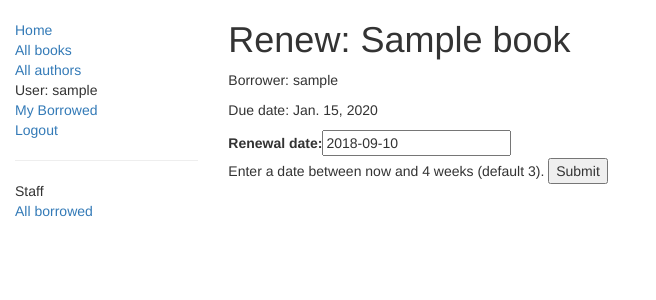
After one commit to luisarns/locallibrary, a Django app: page /catalog/book/00000000-0000-0000-0000-000000000001/renew/ in a window 1280 px wide. The commit adds this page. Shown: the top 300 px of the page, without its empty margins (0-656 px from the left). Run offline with Django 3.2, Linux system fonts and the light colour scheme; a user stored in the database is signed in; tables that the repository leaves empty hold one stand-in row (values such as "Sample post"); some libraries are stand-ins or nearby versions.

Commit message:
Created form and view for renew the book instance

```diff
--- /dev/null
+++ b/catalog/forms.py
@@ -0,0 +1,25 @@
+import datetime
+
+from django import forms
+from django.core.exceptions import ValidationError
+from django.utils.translation import ugettext_lazy as _
+
+
+class RenewBookForm(forms.Form):
+    renewal_date = forms.DateField(
+        help_text="Enter a date between now and 4 weeks (default 3).")
+
+    def clean_renewal_date(self):
+        data = self.cleaned_data['renewal_date']
+
+        # Check if a date is not in the past.
+        if data < datetime.date.today():
+            raise ValidationError(_('Invalid date - renewal in past'))
+
+        # Check if a date is in the allowed range (+4 weeks from today).
+        if data > datetime.date.today() + datetime.timedelta(weeks=4):
+            raise ValidationError(
+                _('Invalid date - renewal more than 4 weeks ahead'))
+
+        # Remember to always return the cleaned data.
+        return data
--- a/catalog/templates/base_generic.html
+++ b/catalog/templates/base_generic.html
@@ -42,7 +42,7 @@
                     {% if perms.catalog.can_mark_returned %}
                         <hr>
                         <li>Staff</li>
-                        <li><a href="{% url 'borrowed' %}">All borrowed</a></li>
+                        <li><a href="{% url 'all-borrowed' %}">All borrowed</a></li>
                     {%endif %}
                 </ul>
                 {% endblock %}
--- /dev/null
+++ b/catalog/templates/catalog/book_renew_librarian.html
@@ -0,0 +1,13 @@
+{% extends "base_generic.html" %}
+
+{% block content %}
+<h1>Renew: {{ book_instance.book.title }}</h1>
+<p>Borrower: {{ book_instance.borrower }}</p>
+<p {% if book_instance.is_overdue %} class="text-danger" {% endif %}>Due date: {{ book_instance.due_back }} </p>
+
+<form action="" method="post">
+    {% csrf_token %}
+    {{ form.as_table }}
+    <input type="submit" value="Submit">
+</form>
+{% endblock %}
--- a/catalog/templates/catalog/bookinstance_list_borrowed.html
+++ b/catalog/templates/catalog/bookinstance_list_borrowed.html
@@ -8,6 +8,7 @@
       {% for bookinst in bookinstance_list %}
       <li class="{% if bookinst.is_overdue %}text-danger{% endif %}">
         <a href="{% url 'book-detail' bookinst.book.pk %}">{{bookinst.book.title}}</a> ({{ bookinst.due_back }}) - {{bookinst.borrower}}
+        {% if perms.catalog.can_mark_returned %}- <a href="{% url 'renew-book-librarian' bookinst.id %}">Renew</a>  {% endif %}
       </li>
       {% endfor %}
     </ul>
--- a/catalog/urls.py
+++ b/catalog/urls.py
@@ -9,5 +9,7 @@ urlpatterns = [
     path('authors/', views.AuthorListView.as_view(), name='authors'),
     path('author/<int:id>', views.AuthorDetailView.as_view(), name='author-detail'),
     path('mybooks/', views.LoanedBooksByUserListView.as_view(), name='my-borrowed'),
-    path('borrowed/', views.LoanedBooksListView.as_view(), name='borrowed'),
+    path('borrowed/', views.LoanedBooksListView.as_view(), name='all-borrowed'),
+    path('book/<uuid:pk>/renew/', views.renew_book_librarian,
+         name='renew-book-librarian'),
 ]
--- a/catalog/views.py
+++ b/catalog/views.py
@@ -1,7 +1,13 @@
-from django.shortcuts import render
+import datetime
+
+from django.shortcuts import render, get_object_or_404
 from django.views import generic
+from django.contrib.auth.decorators import permission_required
 from django.contrib.auth.mixins import LoginRequiredMixin, PermissionRequiredMixin
+from django.http import HttpResponseRedirect
+from django.urls import reverse
 from .models import Book, Author, BookInstance
+from catalog.forms import RenewBookForm
 
 
 # Create your views here.
@@ -68,3 +74,38 @@ def index(request):
 
     # Renderiza la plantilla HTML index.html con los datos en la variable contexto
     return render(request, 'index.html', context=context)
+
+
+@permission_required('catalog.can_mark_returned')
+def renew_book_librarian(request, pk):
+    """View function for renewing a specific BookInstance by librarian."""
+    book_instance = get_object_or_404(BookInstance, pk=pk)
+
+    # If this is a POST request then process the Form data
+    if request.method == 'POST':
+
+        # Create a form instance and populate it with data from the request (binding):
+        book_renewal_form = RenewBookForm(request.POST)
+
+        # Check if the form is valid:
+        if book_renewal_form.is_valid():
+            # process the data in form.cleaned_data as required
+            # (here we just write it to the model due_back field)
+            book_instance.due_back = book_renewal_form.cleaned_data['renewal_date']
+            book_instance.save()
+
+            # redirect to a new URL:
+            return HttpResponseRedirect(reverse('all-borrowed'))
+
+    # If this is a GET (or any other method) create the default form.
+    else:
+        proposed_renewal_date = datetime.date.today() + datetime.timedelta(weeks=3)
+        book_renewal_form = RenewBookForm(
+            initial={'renewal_date': proposed_renewal_date})
+
+    context = {
+        'form': book_renewal_form,
+        'book_instance': book_instance,
+    }
+
+    return render(request, 'catalog/book_renew_librarian.html', context)
```
